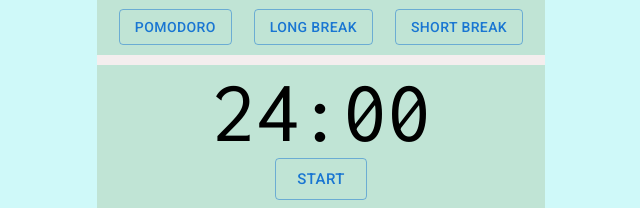
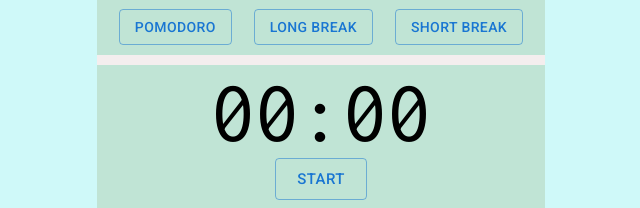
Before and after one commit to Andy51011/quizzler, a React (Create React App) app: page / in a window 1280 px wide. Shown: the part 125-333 px from the top of the page, without its empty margins (319-959 px from the left). Built offline with nearby package versions, Linux system fonts and the light colour scheme.

Commit message:
timer decrement and increment done

```diff
--- a/src/App.js
+++ b/src/App.js
@@ -1,16 +1,29 @@
-import React from "react";
+import React, { useState, useEffect } from "react";
 import { QuizzlerHeader } from "./components/header/QuizzlerHeader.jsx";
 import { DisplayRight } from "./components/right-display/DisplayRight.jsx";
 import { DisplayLeft } from "./components/left-display/DisplayLeft.jsx";
+import "./App.css";
+import { timer } from "./components/right-display/timerUtil";
 
-import "./App.css";
+const remainingTime = {
+  seconds: 0,
+  minutes: 0,
+};
 
 export const App = () => {
+  const [time, setTime] = useState(remainingTime);
+  const [timerStart, setTimerStart] = useState(false);
+
   return (
     <div className="main__container">
       <QuizzlerHeader />
       <section className="display__contents">
-        <DisplayRight />
+        <DisplayRight
+          time={{ ...time }}
+          setTime={setTime}
+          timerStart={timerStart}
+          setTimerStart={setTimerStart}
+        />
       </section>
     </div>
   );
--- a/src/components/right-display/DisplayRight.jsx
+++ b/src/components/right-display/DisplayRight.jsx
@@ -2,11 +2,16 @@
 import { Pomodoro } from "./Pomodoro";
 import { Quiz } from "./Quiz";
 import "./DisplayRight.css";
-export const DisplayRight = () => {
+export const DisplayRight = ({ time, setTime, setTimerStart, timerStart }) => {
   return (
     <>
       <div className="right__container">
-        <Pomodoro />
+        <Pomodoro
+          time={time}
+          setTime={setTime}
+          setTimerStart={setTimerStart}
+          timerStart={timerStart}
+        />
         <Quiz />
       </div>
     </>
--- a/src/components/right-display/Pomodoro.jsx
+++ b/src/components/right-display/Pomodoro.jsx
@@ -1,18 +1,52 @@
 import React from "react";
 import "./Pomodoro.css";
 import Button from "@mui/material/Button";
+import { useEffect } from "react";
+import { timer } from "./timerUtil.js";
+export const Pomodoro = ({ time, setTime, setTimerStart, timerStart }) => {
+  const timeMinutes = time.minutes < 10 ? `0${time.minutes}` : time.minutes;
+  const timeSeconds = time.seconds < 10 ? `0${time.seconds}` : time.seconds;
 
-export const Pomodoro = () => {
+  const handleTime = (e) => {
+    if (time.minutes === 0 && time.seconds === 0) {
+      let timePicked = e.target.value;
+      setTime({
+        ...time,
+        minutes: timePicked,
+      });
+      setTimerStart(true);
+    } else {
+      setTime(timer(time.minutes, time.seconds));
+    }
+  };
+
+  useEffect(() => {
+    if (timerStart) {
+      let timerInterval = setInterval(() => {
+        handleTime();
+      }, 1000);
+      return () => clearInterval(timerInterval);
+    }
+  });
+
   return (
     <>
       <section className="pomo__container">
         <h1 className="pomo__title">Pomodoro</h1>
         <div className="pomo__display">
-          <Button variant="outlined">Pomodoro</Button>
-          <Button variant="outlined">Long Break</Button>
-          <Button variant="outlined">Short Break</Button>
+          <Button variant="outlined" value="25" onClick={handleTime}>
+            Pomodoro
+          </Button>
+          <Button variant="outlined" value="10" onClick={handleTime}>
+            Long Break
+          </Button>
+          <Button variant="outlined" value="5" onClick={handleTime}>
+            Short Break
+          </Button>
         </div>
-        <div id="pomo__timer">24:00</div>
+        <div id="pomo__timer">
+          {timeMinutes}:{timeSeconds}
+        </div>
         <Button className="pomo__startbtn" size="large" variant="outlined">
           Start
         </Button>
--- /dev/null
+++ b/src/components/right-display/timerUtil.js
@@ -0,0 +1,33 @@
+export const timer = (timeMin, timeSec) => {
+  // get minutes in seconds
+  // get seconds
+  // decrement minutes if seconds becomes 00 to 59
+  // until mintues is 0 display something
+  let timeInSeconds = timeSec;
+  let timeInMinutes = timeMin;
+
+  if (timeInMinutes < 0 && timeInSeconds < 0) {
+    stopTimer();
+  }
+
+  if (timeInSeconds === 0) {
+    timeInMinutes--;
+    timeInSeconds = 59;
+  } else {
+    timeInSeconds--;
+  }
+
+  return {
+    minutes: timeInMinutes,
+    seconds: timeInSeconds,
+  };
+};
+// clear interval to stop timer; this function stops the timer
+const stopTimer = () => {
+  clearInterval(timer);
+};
+
+// calls function every second
+const startTimer = () => {
+  setInterval(timer, 1000);
+};
```
